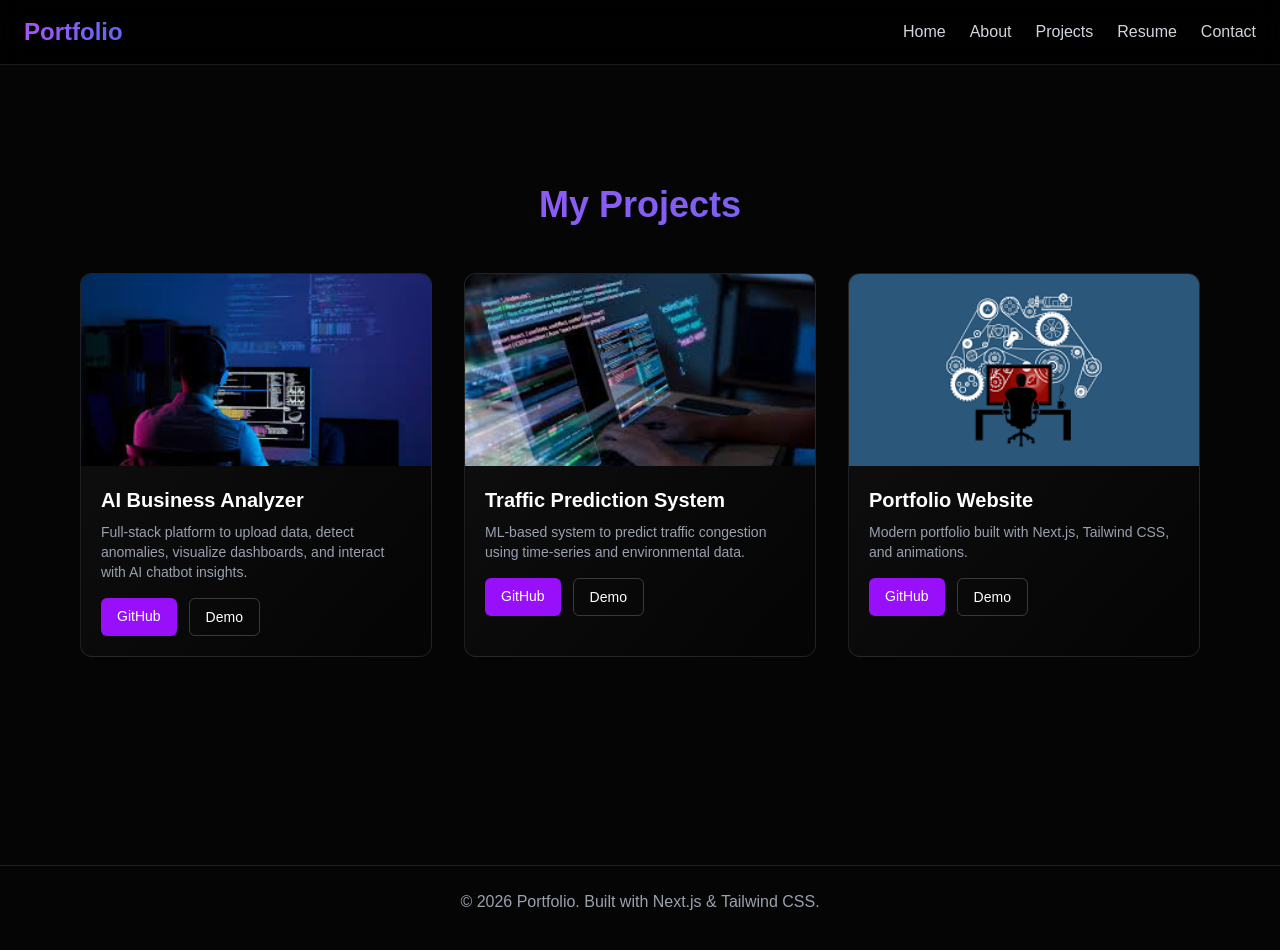
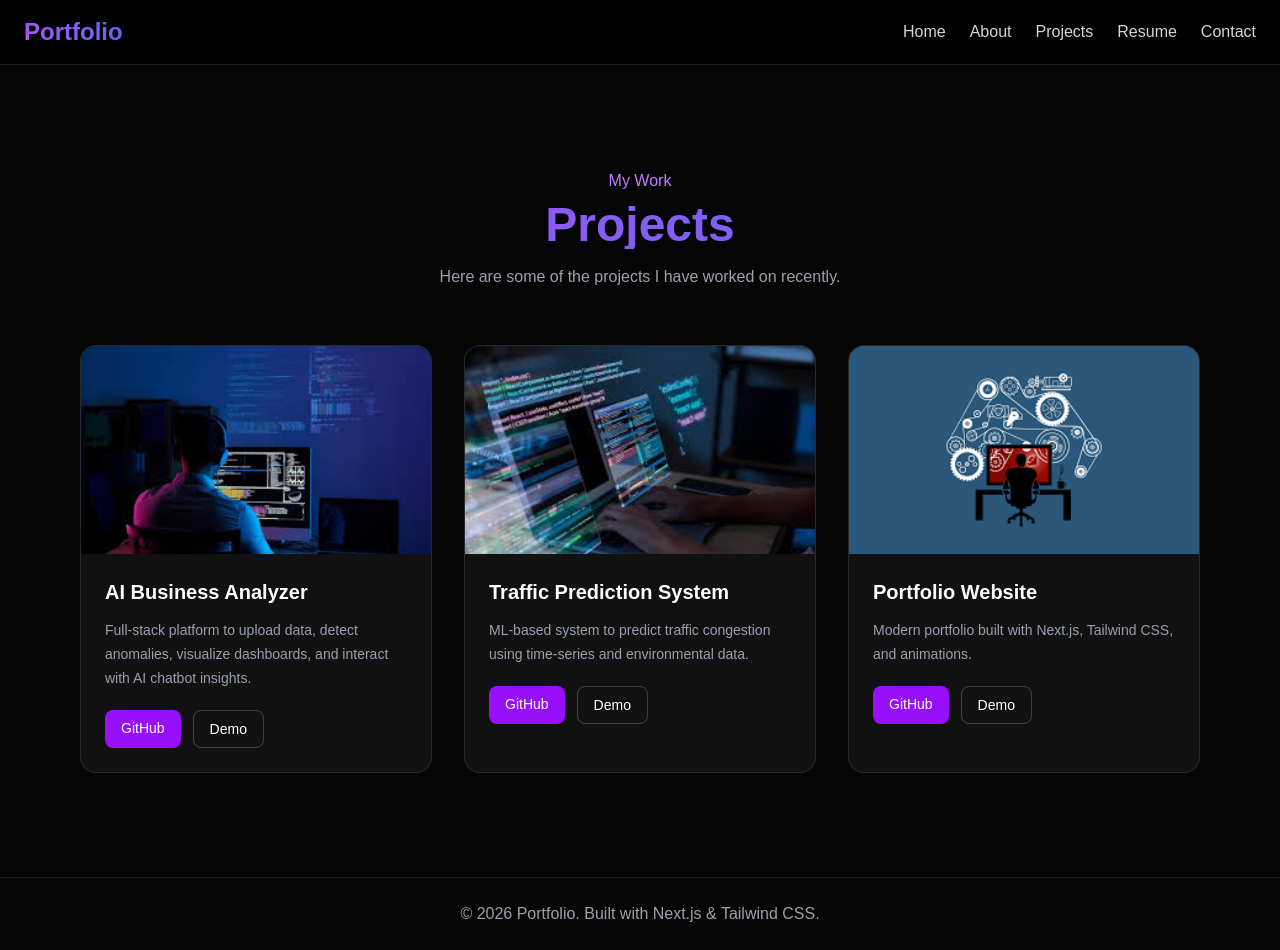
Before and after one commit to Parasu770/portfolio, a Next.js app: page /projects in a window 1280 px wide. Built offline with nearby package versions, Linux system fonts and the light colour scheme.

Commit message:
fix resume download

```diff
--- a/src/app/projects/page.tsx
+++ b/src/app/projects/page.tsx
@@ -3,16 +3,22 @@ import ProjectCard from "@/components/ProjectCard";
 
 export default function ProjectsPage() {
   return (
-    <div className="mt-20">
-      <h1 className="text-4xl font-bold text-center gradient-text mb-12">
-        My Projects
-      </h1>
+    <section className="max-w-7xl mx-auto py-16">
+      <div className="text-center mb-14">
+        <p className="text-purple-400 mb-2">My Work</p>
+        <h1 className="text-4xl md:text-5xl font-bold gradient-text">
+          Projects
+        </h1>
+        <p className="text-gray-400 mt-4">
+          Here are some of the projects I have worked on recently.
+        </p>
+      </div>
 
-      <div className="grid md:grid-cols-3 gap-8">
+      <div className="grid gap-8 md:grid-cols-2 lg:grid-cols-3">
         {projects.map((project, index) => (
           <ProjectCard key={index} {...project} />
         ))}
       </div>
-    </div>
+    </section>
   );
 }
--- a/src/app/resume/page.tsx
+++ b/src/app/resume/page.tsx
@@ -1,15 +1,18 @@
 export default function ResumePage() {
   return (
     <div className="max-w-4xl mx-auto mt-16 text-center">
-      <h1 className="text-4xl font-bold gradient-text mb-6">Resume</h1>
+      <h1 className="text-4xl font-bold gradient-text mb-6">
+        Resume
+      </h1>
 
       <p className="text-gray-400 mb-8">
-        Download my resume to know more about my skills, projects, and experience.
+        Download my resume to know more about my skills,
+        projects, and experience.
       </p>
 
       <a
-        href="e:\others\Parasu\Resume\Parasuraman_Resume.pdf"
-        download
+        href="/resume.pdf"
+        download="Parasuraman_Resume.pdf"
         className="inline-block px-6 py-3 bg-purple-600 rounded-lg hover:bg-purple-700 transition"
       >
         Download Resume
--- a/src/components/ProjectCard.tsx
+++ b/src/components/ProjectCard.tsx
@@ -1,5 +1,14 @@
 "use client";
+
 import { motion } from "framer-motion";
+
+type Props = {
+  title: string;
+  description: string;
+  image: string;
+  github: string;
+  demo: string;
+};
 
 export default function ProjectCard({
   title,
@@ -7,37 +16,28 @@ export default function ProjectCard({
   image,
   github,
   demo,
-}: any) {
+}: Props) {
   return (
     <motion.div
-      initial={{ opacity: 0, y: 40 }}
+      initial={{ opacity: 0, y: 30 }}
       whileInView={{ opacity: 1, y: 0 }}
       transition={{ duration: 0.4 }}
-      className="group bg-gradient-to-br from-white/5 to-white/0 border border-white/10 rounded-xl overflow-hidden hover:scale-105 transition duration-300"
+      className="rounded-2xl overflow-hidden bg-white/5 border border-white/10 hover:border-purple-500/50 hover:shadow-[0_0_30px_rgba(168,85,247,0.25)] transition"
     >
+      <img src={image} alt={title} className="w-full h-52 object-cover" />
 
-      {/* IMAGE */}
-      <div className="overflow-hidden">
-        <img
-          src={image}
-          alt={title}
-          className="w-full h-48 object-cover group-hover:scale-110 transition duration-500"
-        />
-      </div>
+      <div className="p-6">
+        <h3 className="text-xl font-bold text-white mb-3">{title}</h3>
 
-      {/* CONTENT */}
-      <div className="p-5">
-        <h3 className="text-xl font-semibold text-white mb-2 group-hover:text-purple-400">
-          {title}
-        </h3>
-
-        <p className="text-gray-400 text-sm mb-4">{description}</p>
+        <p className="text-gray-400 text-sm leading-6 mb-5">
+          {description}
+        </p>
 
         <div className="flex gap-3">
           <a
             href={github}
             target="_blank"
-            className="px-4 py-2 text-sm bg-purple-600 rounded-md hover:bg-purple-700"
+            className="px-4 py-2 rounded-lg bg-purple-600 hover:bg-purple-700 text-sm"
           >
             GitHub
           </a>
@@ -45,13 +45,12 @@ export default function ProjectCard({
           <a
             href={demo}
             target="_blank"
-            className="px-4 py-2 text-sm border border-white/20 rounded-md hover:bg-white/10"
+            className="px-4 py-2 rounded-lg border border-white/20 hover:bg-white/10 text-sm"
           >
             Demo
           </a>
         </div>
       </div>
-
     </motion.div>
   );
 }
```
Also changed, not shown: 1 other file (tests, documents, lock files or other folders).
